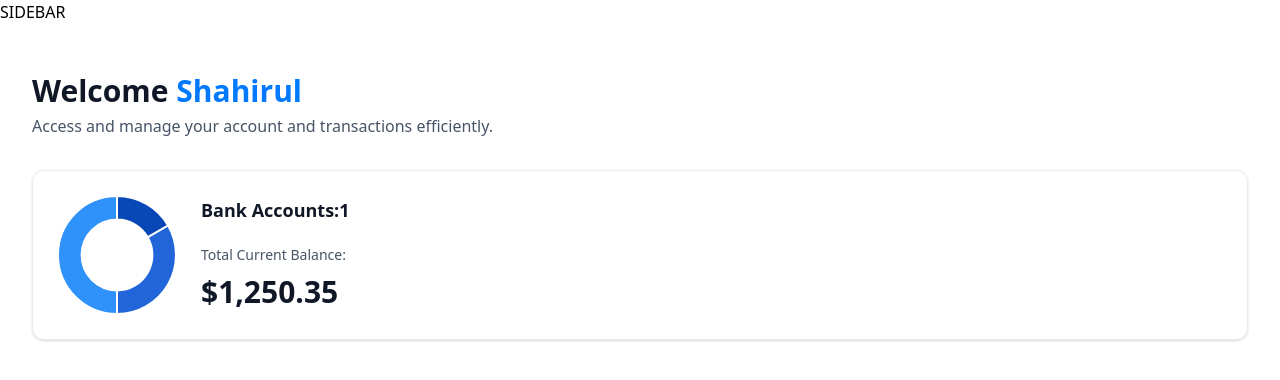
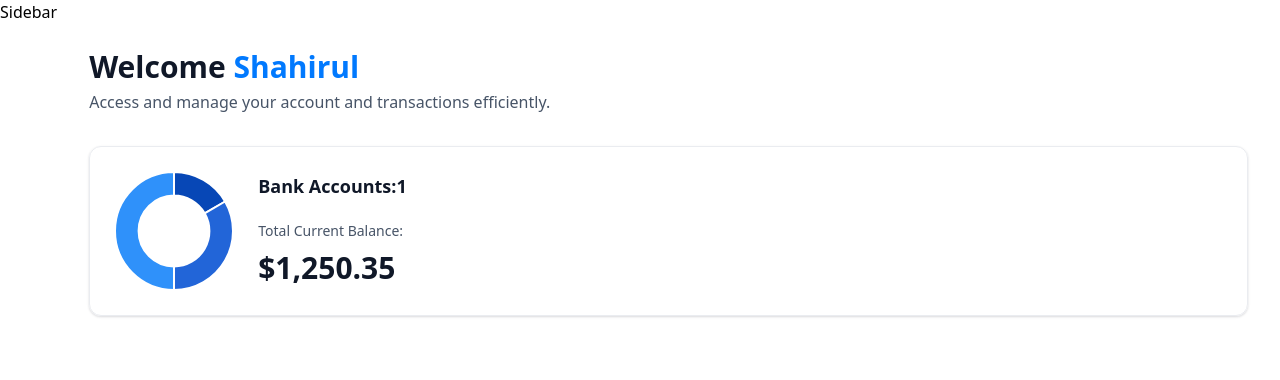
Before and after one commit to shahirulprojects/Financify, a Next.js app: page / in a window 1280 px wide. Shown: the top 380 px of the page. Built offline with nearby package versions, Linux system fonts and the light colour scheme.

Commit message:
feat:add basic sidebar component

```diff
--- a/app/(root)/layout.tsx
+++ b/app/(root)/layout.tsx
@@ -1,11 +1,13 @@
+import Sidebar from "@/components/Sidebar";
+
 export default function RootLayout({
   children,
 }: Readonly<{
   children: React.ReactNode;
 }>) {
   return (
-    <main>
-      SIDEBAR
+    <main className="flex h-screen w-full font-inter">
+      <Sidebar />
       {children}
     </main>
   );
--- /dev/null
+++ b/components/Sidebar.tsx
@@ -0,0 +1,7 @@
+import React from "react";
+
+const Sidebar = () => {
+  return <div>Sidebar</div>;
+};
+
+export default Sidebar;
```
